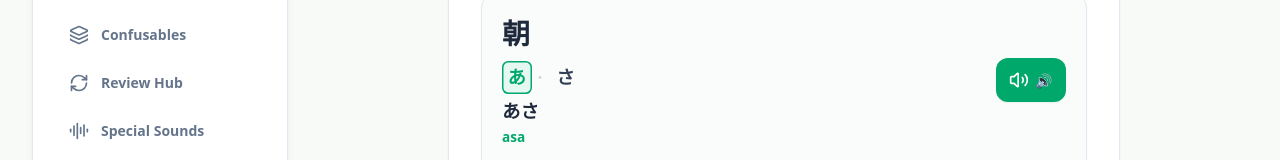
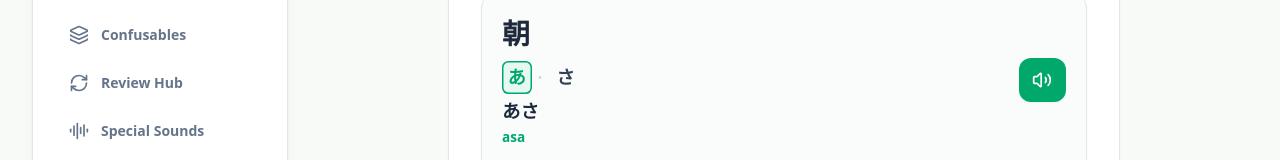
Before and after one commit to Jake627520/japanese-kana-learning, a React (Vite) app: page / in a window 1280 px wide. Both pictures are taken after a click on the button "Kana Cards". Shown: the part 423-583 px from the top of the page. Built offline with nearby package versions, Linux system fonts and the light colour scheme.

Commit message:
fix(ui): remove duplicate speaker emoji from vocabulary audio button

```diff
--- a/src/components/VocabularyCard.tsx
+++ b/src/components/VocabularyCard.tsx
@@ -49,7 +49,6 @@ export function VocabularyCard({
           title={`Play ${item.word}`}
         >
           <Volume2 size={20} aria-hidden="true" />
-          <span>🔊</span>
         </button>
       </div>
 
```
